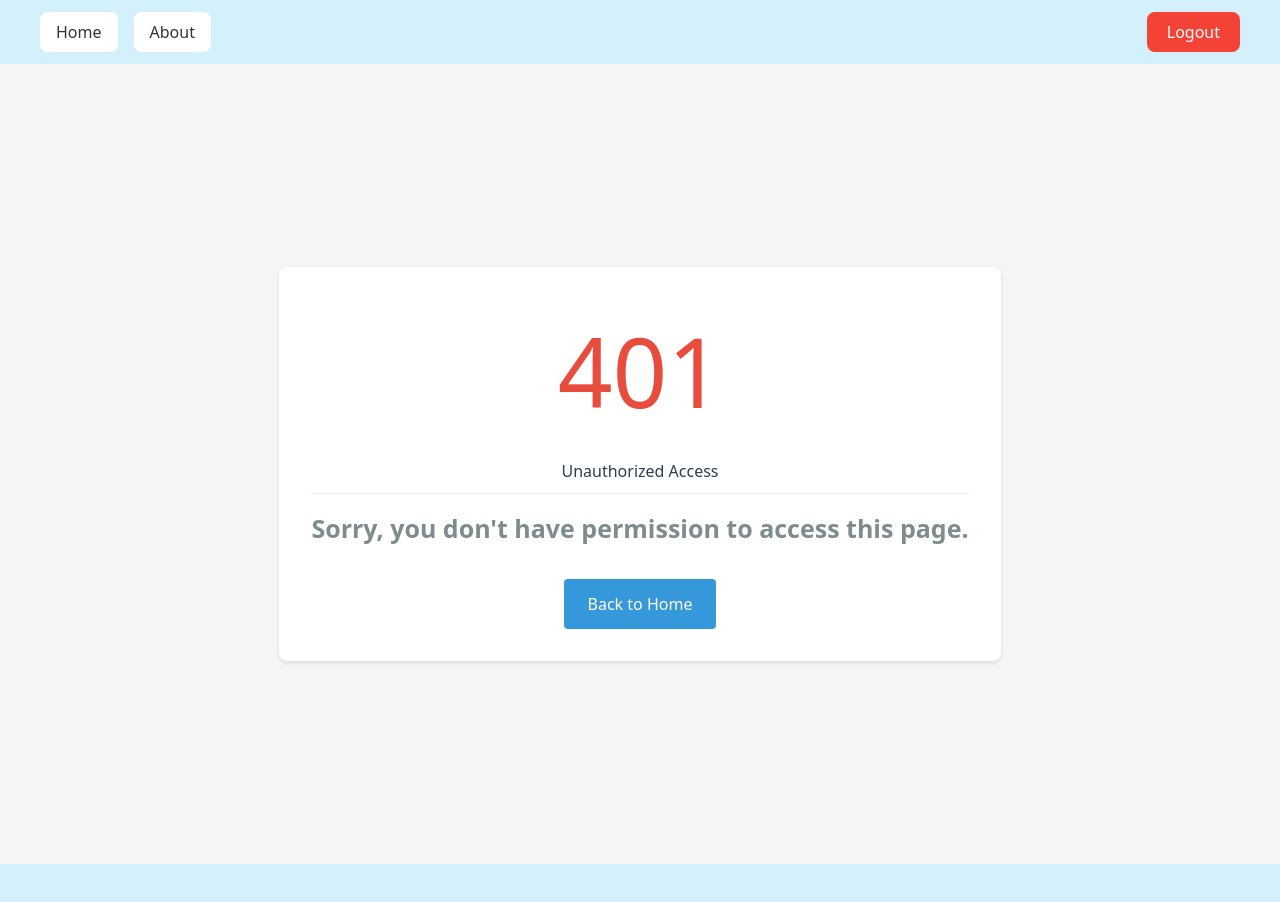
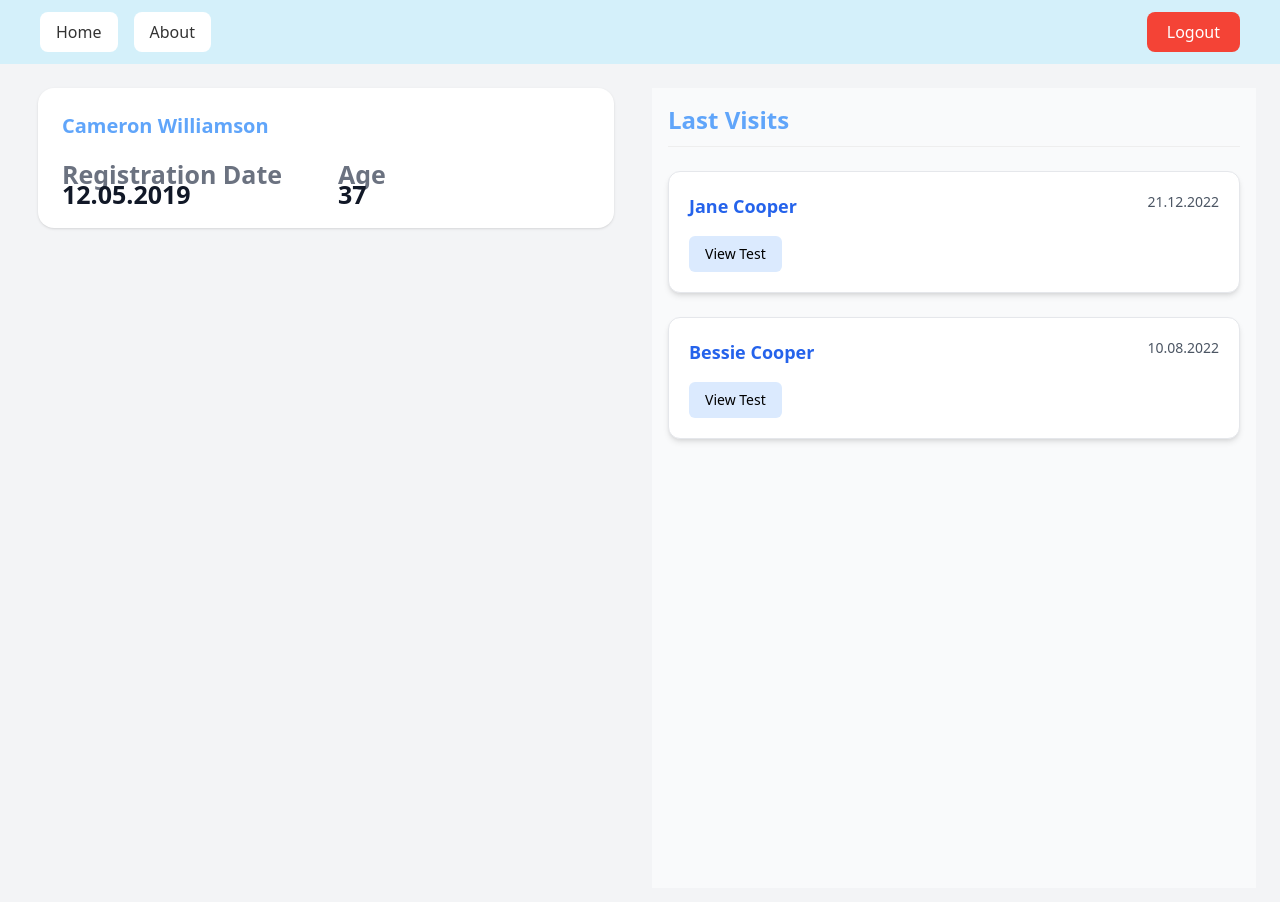
Before and after one commit to MohamedOrfy1/Integrated-Medical-Database-System, a React (Vite) app in the folder client/frontend/: page /patient in a window 1280 px wide. Before the commit this address led to /unauthorized. Shown: the top 902 px of the page. Before the commit the page ends 864 px from the top, so only its background shows below. Built offline with nearby package versions, Linux system fonts and the light colour scheme; no server answers; sample sign-in values are in the browser's storage.

Commit message:
patientCard and patientVisits pages

```diff
--- a/client/frontend/src/App.jsx
+++ b/client/frontend/src/App.jsx
@@ -13,7 +13,7 @@ import DoctorDashboard from './pages/DoctorDashboard';
 import Research from './pages/Research';
 import './App.css';
 import Patient from './pages/Patient';
-import { PatientContext } from './Context/PatientContext';
+import PatientInfoProvider from './Context/PatientContext';
 
 // Route change logger component
 const RouteLogger = () => {
@@ -32,7 +32,7 @@ const RouteLogger = () => {
 
 function App() {
   return (
-   <PatientContext>
+   <PatientInfoProvider>
    <Router>
       <div className="app">
         <Navbar />
@@ -95,7 +95,7 @@ function App() {
             <Route
               path="/patient"
               element={
-                <ProtectedRoute allowedRoles={['DOC']}>
+                <ProtectedRoute>
                   <Patient/>
                 </ProtectedRoute>
               }
@@ -111,7 +111,7 @@ function App() {
         </main>
       </div>
     </Router>
-    </PatientContext>
+    </PatientInfoProvider>
   );
 }
 
--- a/client/frontend/src/Context/PatientContext.jsx
+++ b/client/frontend/src/Context/PatientContext.jsx
@@ -1,5 +1,5 @@
 import { createContext, useState } from "react";
-export let PatientContext=createContext(0);
+export let PatientContext=createContext();
 
 export default function PatientInfoProvider(props){
     const[patientId,setPatientId]=useState(null)
--- a/client/frontend/src/pages/Patient.jsx
+++ b/client/frontend/src/pages/Patient.jsx
@@ -1,5 +1,7 @@
-import PatientCard from "./PatientCard.Jsx"
+import PatientCard from "./PatientCard.jsx"
 import PatientVisits from "./PatientVisits"
+
+PatientVisits
 
 export default function Patient() {
   console.log("hiiiiiiii")
@@ -13,6 +15,6 @@ export default function Patient() {
       <PatientVisits/>
     </div>
   </div>
-    </>
+  </>
 
 }
--- a/client/frontend/src/pages/PatientCard.Jsx
+++ b/client/frontend/src/pages/PatientCard.Jsx
@@ -1,6 +1,6 @@
 import React, { useContext, useEffect, useState } from "react";
 import axios from "axios";
-import { PatientContext } from "../src/Context/PatientContext";
+import { PatientContext } from '../Context/PatientContext';
 
 export default function PatientCard(){
     const patient = {
@@ -29,7 +29,8 @@ export default function PatientCard(){
 
   return <>
       <div className="bg-white rounded-2xl p-6 max-w-xl mx-auto shadow text-gray-900 space-y-6">
-      <div className="text-xl font-bold text-blue-400">{patient?.first_name} {patient?.family_name}</div>
+      <div className="text-xl font-bold text-blue-400">{patient?.first_name} {patient?.family_name}
+      </div>
 
       <div className="grid grid-cols-2 gap-y-4 gap-x-6 text-sm">
         <div>
--- a/client/frontend/src/pages/PatientVisits.jsx
+++ b/client/frontend/src/pages/PatientVisits.jsx
@@ -1,7 +1,6 @@
 import axios from 'axios';
 import React, { useContext, useEffect, useState } from "react";
-import { PatientContext } from "../src/Context/PatientContext";
-
+import { PatientContext } from '../Context/PatientContext';
 export default function PatientVisits() {
   const tests = [
   {
```
